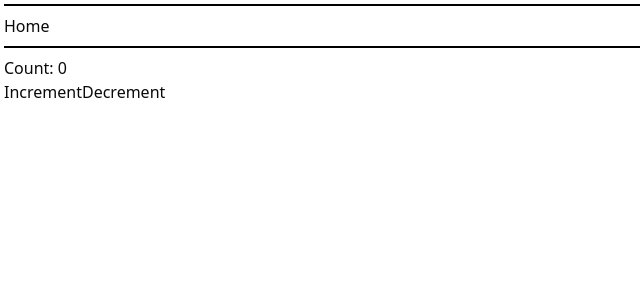
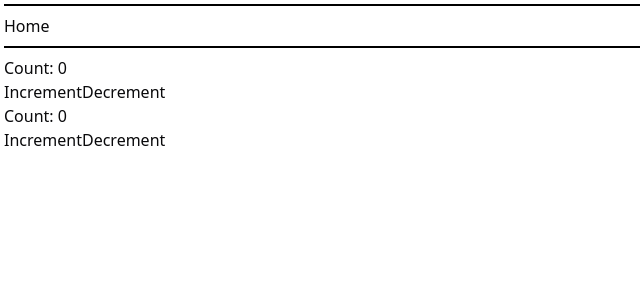
Before and after one commit to protoxianyx/moneymanager, a Next.js app: page /MyContextFL in a window 1280 px wide. Shown: the top 300 px of the page, without its empty margins (0-640 px from the left). Built offline with nearby package versions, Linux system fonts and the light colour scheme.

Commit message:
useReducer Part 1

```diff
--- a/app/MyContextFL/page.tsx
+++ b/app/MyContextFL/page.tsx
@@ -1,4 +1,5 @@
 import DemoContext from "@/components/MyContextFLComponents/DemoContext";
+import DemoCounter from "@/components/MyContextFLComponents/DemoCounter";
 import MyProvider from "@/context/MyContext";
 import React from "react";
 
@@ -7,6 +8,7 @@
     <div>
       <MyProvider>
         <DemoContext />
+        <DemoCounter/>
       </MyProvider>
     </div>
   );
--- a/app/components/MyContextFLComponents/DemoContext.tsx
+++ b/app/components/MyContextFLComponents/DemoContext.tsx
@@ -1,4 +1,4 @@
-"use client"
+"use client";
 
 import React, { FC } from "react";
 import { useContext } from "react";
--- /dev/null
+++ b/app/components/MyContextFLComponents/DemoCounter.tsx
@@ -0,0 +1,34 @@
+"use client";
+
+import React, { useReducer } from "react";
+
+type Action = { type: "INCREMENT" } | { type: "DECREMENT" };
+type State = { count: number };
+
+const reducer = (state: State, action: Action) => {
+  switch (action.type) {
+    case "INCREMENT":
+      return { count: state.count + 1 };
+
+    case "DECREMENT":
+      return { count: state.count - 1 };
+
+    default:
+      return state;
+  }
+};
+
+const DemoCounter = () => {
+  const [state, dispatch] = useReducer(reducer, { count: 0 });
+
+  return (
+    <div>
+      <p>Count: {state.count}</p>
+
+      <button onClick={() => dispatch({ type: "INCREMENT" })}>Increment</button>
+      <button onClick={() => dispatch({ type: "DECREMENT" })}>Decrement</button>
+    </div>
+  );
+};
+
+export default DemoCounter;
```
